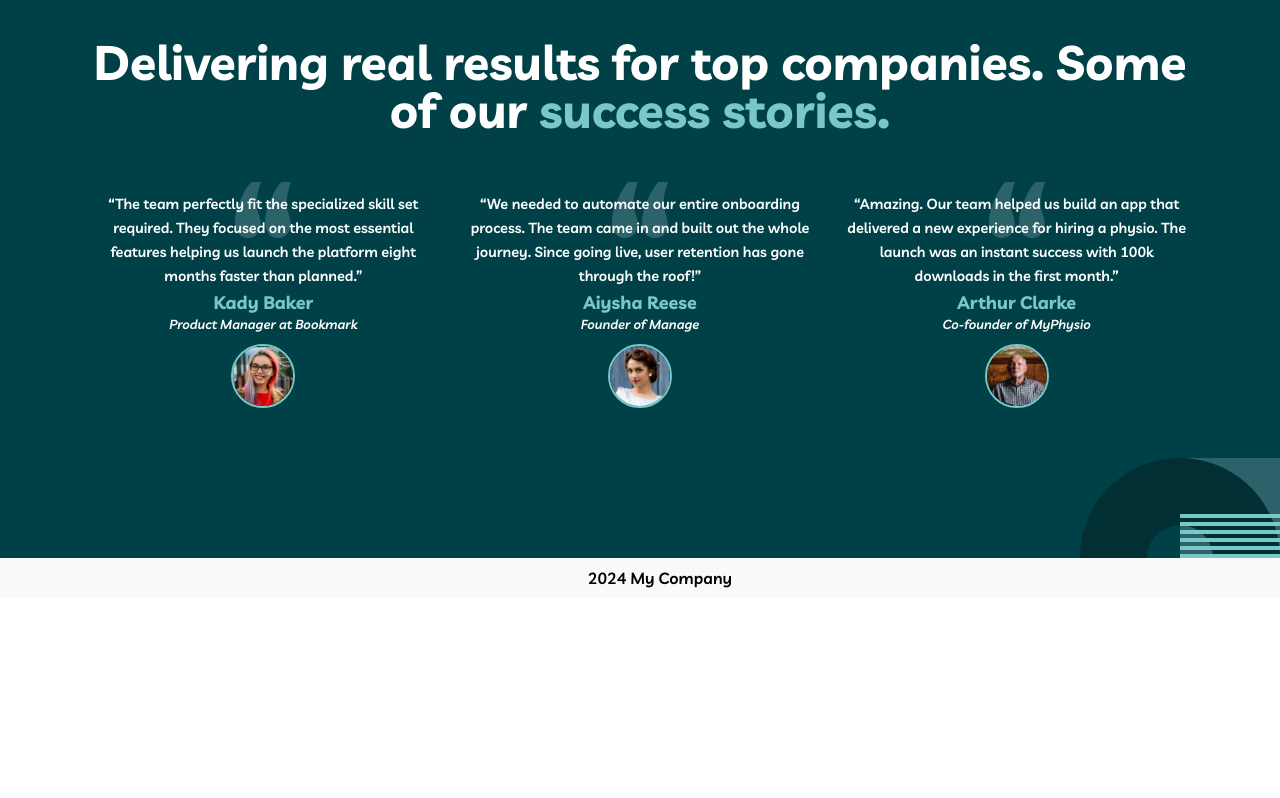
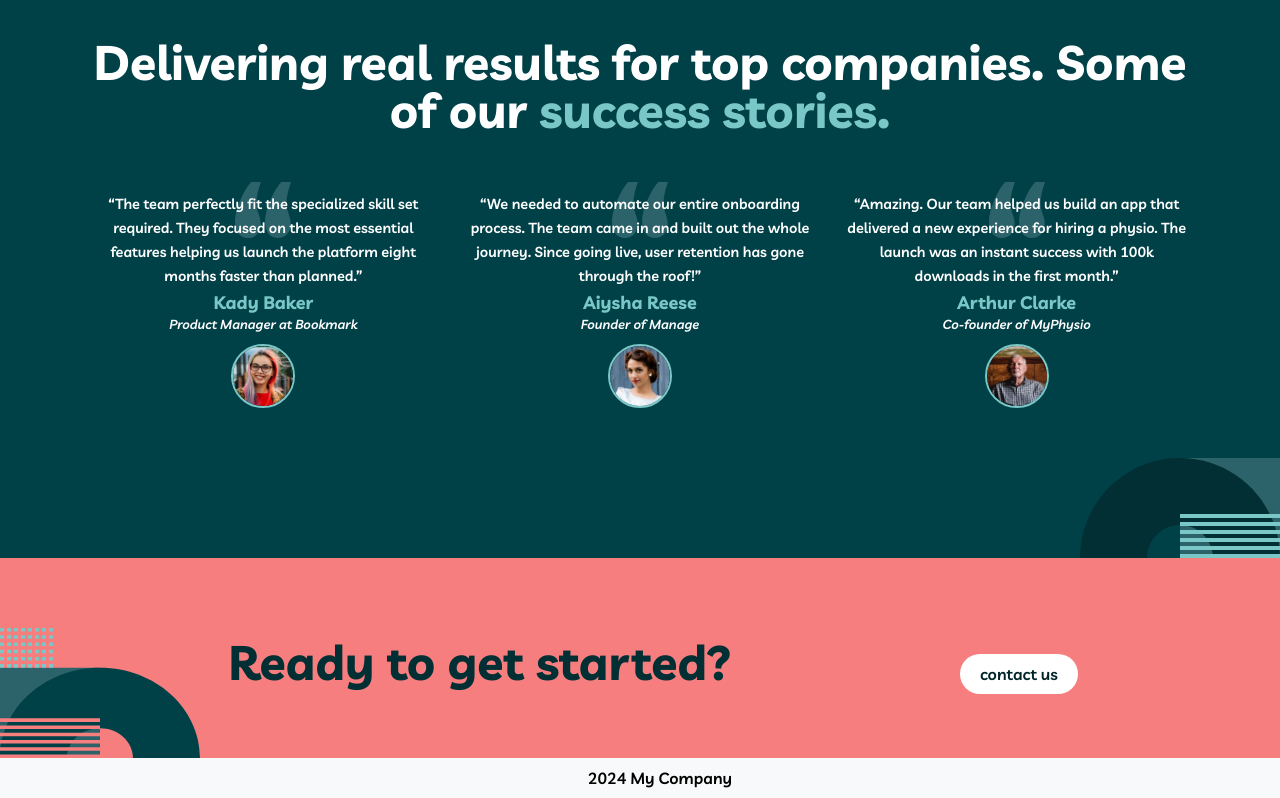
Before and after one commit to poulami-saha/Global-Code-Queens-MyTeam-Website, a React (Create React App) app: page /#/ in a window 1280 px wide. Shown: the part 746-1544 px from the top of the page. Before the commit the page ends 1344 px from the top, so only its background shows below. Built offline with nearby package versions, Linux system fonts and the light colour scheme.

Commit message:
added content to FourthSection page and an FourthSection module css updated

```diff
--- /dev/null
+++ b/src/components/HomeFourthSection/FourthSection.jsx
@@ -0,0 +1,20 @@
+import React from "react";
+import styles from "./FourthSection.module.css";
+import footerImage from "../../assets/bg-pattern-home-6-about-5.svg";
+import Button from "../utility/Button/Button.jsx";
+import Typography from "../utility/Typography/Typography";
+
+function FourthSection() {
+  return (
+    <div className={styles.footerContent}>
+      <Typography elType="h2" className={styles.text}>
+        Ready to get started?
+      </Typography>
+
+      <Button type="secondary">contact us</Button>
+      <img src={footerImage} alt="" className={styles.footerImg} />
+    </div>
+  );
+}
+
+export default FourthSection;
--- /dev/null
+++ b/src/components/HomeFourthSection/FourthSection.module.css
@@ -0,0 +1,34 @@
+.footerContent {
+    background-color: #f67e7e;
+    display: flex;
+    flex-direction: column;
+    align-items: center;
+    align-content: center;
+    height: 302px;
+    position: relative;
+  }
+  .footerImg {
+    height: 130px;
+    position: absolute;
+    bottom: 0;
+    left: 0;
+  }
+  .text {
+    color: #012f34;
+    margin-top: 5rem;
+    margin-bottom: 1.5rem;
+    width: 75%;
+    text-align: center;
+  }
+
+  @media (min-width: 768px) {
+    .footerContent {
+      display: flex;
+      flex-direction: row;
+      align-items: baseline;
+      height: 200px;
+    }
+    .footerImg {
+      width: 200px;
+    }
+  }
--- a/src/components/pages/Home/Home.jsx
+++ b/src/components/pages/Home/Home.jsx
@@ -1,12 +1,14 @@
 import React from "react";
 import SuccessStories from "../../HomeContainer/SuceessStories/SuccessStories";
 import BuildManagement from "../../HomeContainer/Management/BuildManagement";
+import FourthSection from "../../HomeFourthSection/FourthSection";
 
 const Home = () => {
   return (
     <>
       <BuildManagement />
       <SuccessStories />
+      <FourthSection />
     </>
   );
 };
--- a/src/components/utility/Button/Button.jsx
+++ b/src/components/utility/Button/Button.jsx
@@ -11,6 +11,7 @@ const buttonColorStyle = {
       hoverBackgroundColor: "white",
       hoverColor: "#002529",
     },
+
     dark: {
       color: "#012F34",
       borderColor: "#012F34",
```
